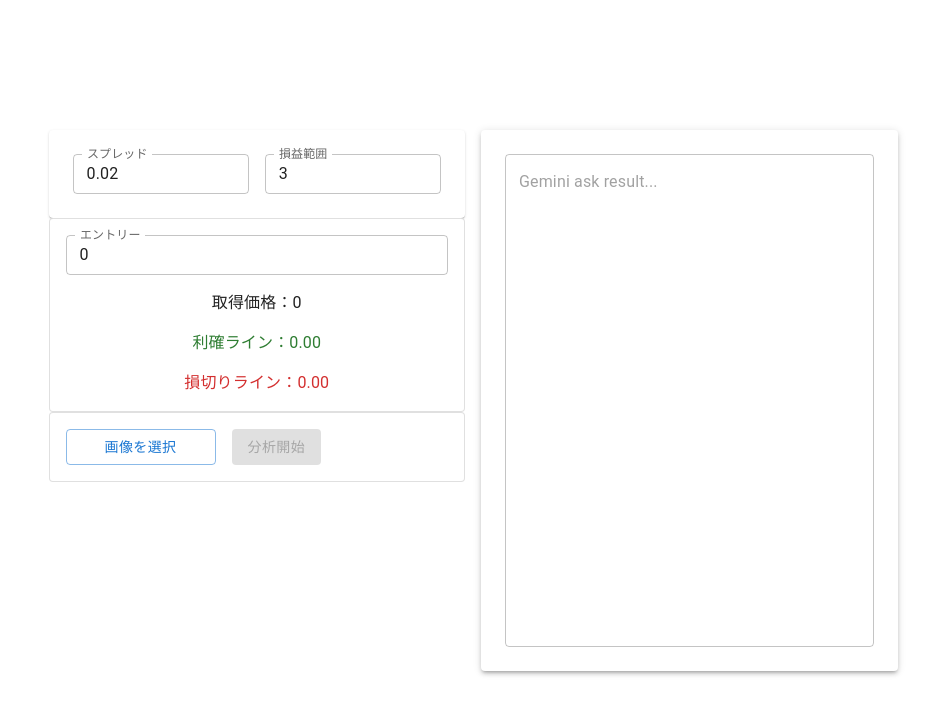
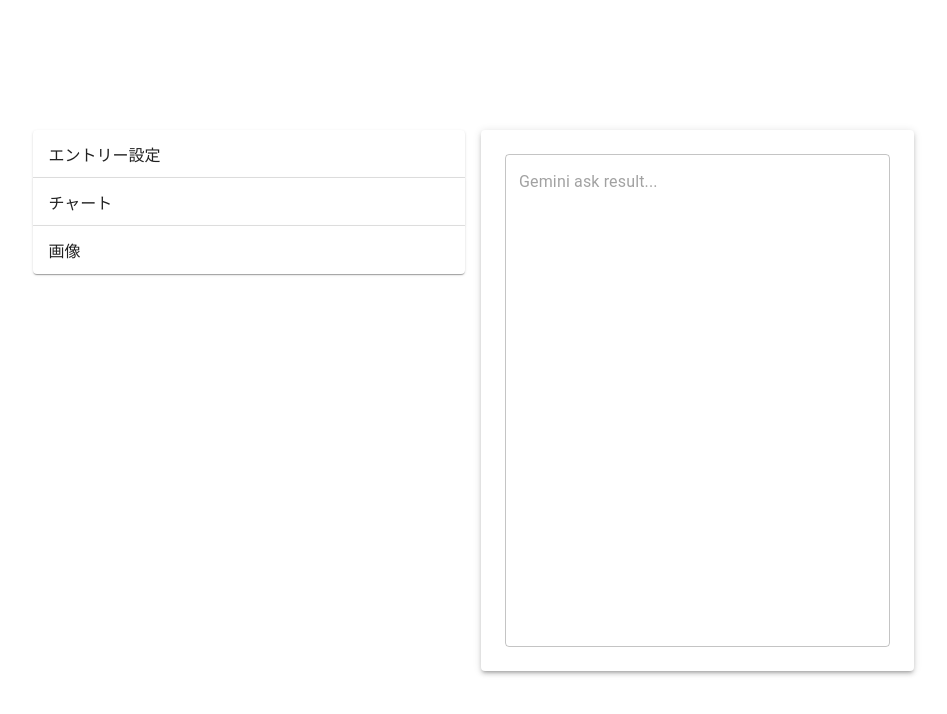
Before and after one commit to dioh0922/investment_simulator, a React (Vite) app: page / in a window 1280 px wide. Shown: the top 714 px of the page, without its empty margins (167-1114 px from the left). Built offline with nearby package versions, Linux system fonts and the light colour scheme; no server answers.

Commit message:
入力項目のアコーディオン化

```diff
--- a/src/Trade.tsx
+++ b/src/Trade.tsx
@@ -1,5 +1,18 @@
 import { useState, useMemo } from 'react'
-import { Stack, Grid, Button, Paper, TextField, Typography } from '@mui/material'
+import {
+  Stack,
+  Grid,
+  Card,
+  Accordion,
+  AccordionSummary,
+  AccordionDetails,
+  Box,
+  CardMedia,
+  Button,
+  Paper,
+  TextField,
+  Typography
+} from '@mui/material'
 import { LoadingButton } from '@mui/lab'
 
 const Trade = ({ sendFile, callApi, loading, disabled }: {
@@ -8,7 +21,7 @@ const Trade = ({ sendFile, callApi, loading, disabled }: {
   loading: boolean,
   disabled: boolean
 }) => {
-
+    const [base64, setBase64] = useState('')
     const [value, setValue] = useState(0)
     const valueChange = (e: React.ChangeEvent<HTMLInputElement>) => {
       setValue(Number(e.target.value))
@@ -40,7 +53,7 @@ const Trade = ({ sendFile, callApi, loading, disabled }: {
       const reader = new FileReader();
       reader.onload = () => {
         const result = reader.result as string;
-        //setBase64(result)
+        setBase64(result)
         sendFile(result)
       }
       reader.onerror = (error) => {
@@ -49,8 +62,29 @@ const Trade = ({ sendFile, callApi, loading, disabled }: {
       reader.readAsDataURL(file)
     }
 
+    const [expanded, setExpanded] = useState<string | false>(false)
+    const handleExpand = (panel: string) => (event: React.SyntheticEvent, isExpanded: boolean) => {
+      setExpanded(isExpanded ? panel : false)
+    }
+
+    const handleApiCall = () => {
+      setExpanded('panel3')
+      callApi()
+    }
+
   return (
     <>
+      <Box sx={{width: '100%'}}>
+        <Accordion
+          expanded={expanded === 'panel1'}
+          onChange={handleExpand('panel1')}
+        >
+          <AccordionSummary
+            aria-controls="panel1a-content"
+            id="panel1a-header" >
+              エントリー設定
+          </AccordionSummary>
+          <AccordionDetails>
             <Paper sx={{ p: 3, maxWidth: 600, margin: "auto" }}>
               <Stack spacing={3}>
                 <Grid container spacing={2}>
@@ -82,7 +116,6 @@ const Trade = ({ sendFile, callApi, loading, disabled }: {
                 </Grid>
               </Stack>
             </Paper>
-
             <Paper variant="outlined" sx={{ p: 2 }}>
               <Stack spacing={2}>
                 <TextField
@@ -102,6 +135,20 @@ const Trade = ({ sendFile, callApi, loading, disabled }: {
                 </Typography>
               </Stack>
             </Paper>
+          </AccordionDetails>
+        </Accordion>
+
+        <Accordion
+          expanded={expanded === 'panel2'}
+          onChange={handleExpand('panel2')}
+        >
+          <AccordionSummary
+            aria-controls="panel2a-content"
+            id="panel2a-header"
+          >
+            チャート
+          </AccordionSummary>
+          <AccordionDetails>
             <Paper variant="outlined" sx={{ p: 2 }}>
               {/* --- アップロードとボタン --- */}
               <Stack direction="row" spacing={2} alignItems="center">
@@ -121,7 +168,7 @@ const Trade = ({ sendFile, callApi, loading, disabled }: {
 
                 <LoadingButton
                   loading={loading}
-            onClick={callApi}
+                  onClick={handleApiCall}
                   disabled={disabled}
                   variant="contained"
                 >
@@ -129,6 +176,33 @@ const Trade = ({ sendFile, callApi, loading, disabled }: {
                 </LoadingButton>
               </Stack>
             </Paper>
+          </AccordionDetails>
+        </Accordion>
+        <Accordion
+          expanded={expanded === 'panel3'}
+          onChange={handleExpand('panel3')}
+        >
+          <AccordionSummary
+            aria-controls="panel3a-content"
+            id="panel3a-header"
+          >
+            画像
+          </AccordionSummary>
+          <AccordionDetails>
+            <Paper>
+              <Stack direction="row" spacing={2} alignItems="center">
+                <Card>
+                  <CardMedia
+                    component="img"
+                    height="200"
+                    image={base64}
+                  />
+                </Card>
+              </Stack>
+            </Paper>
+          </AccordionDetails>
+        </Accordion>
+      </Box>
     </>
   )
 }
```
Lines whose indentation alone changed are shown as unchanged.
